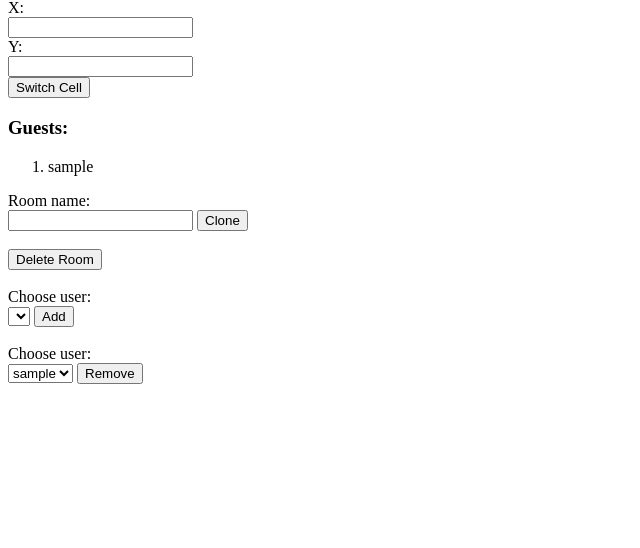
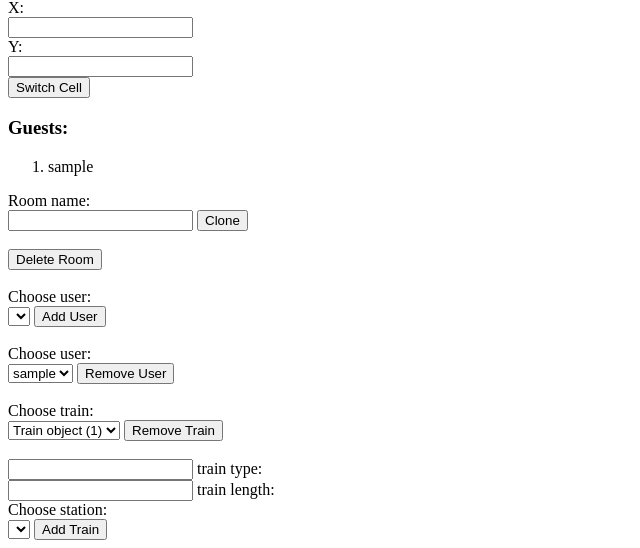
Before and after one commit to ucanyiit/YATSIM, a Django app: page /room/1 in a window 1280 px wide. Shown: the part 944-1492 px from the top of the page, without its empty margins (0-640 px from the left). Before the commit the page ends 1328 px from the top, so only its background shows below. Run offline with Django 4.2, Linux system fonts and the light colour scheme; a user stored in the database is signed in; tables that the repository leaves empty hold one stand-in row (values such as "Sample post"); lists and menus that the app fills with data are empty.

Commit message:
feat: train add/remove view

```diff
--- a/yatsim/templates/dashboard/room.html
+++ b/yatsim/templates/dashboard/room.html
@@ -106,7 +106,7 @@ Hello {{ user.username }}, <a href={% url "logout" %}>logout</a> <a href={% url
         {% endfor %}
     </select>
 
-    <button type="submit" >Add</button>
+    <button type="submit" >Add User</button>
 </form>
 <br/>
 
@@ -119,12 +119,44 @@ Hello {{ user.username }}, <a href={% url "logout" %}>logout</a> <a href={% url
         {% endfor %}
     </select>
 
-    <button type="submit" >Remove</button>
+    <button type="submit" >Remove User</button>
 </form>
 {% else %}
 <form action="/room/leave/{{room.id}}/" method="post">
     {% csrf_token %}
     <button type="submit" >Leave</button>
 </form>
+<br/>
 {% endif %}
+
+<br/>
+<form action="/room/remove_train/{{room.id}}/" method="post">
+    {% csrf_token %}
+    <label for="train_id">Choose train:</label><br>
+    <select name="train_id" id="train_id">
+        {% for train in trains %}
+            <option value="{{train.id}}">{{train}}</option>
+        {% endfor %}
+    </select>
+    <button type="submit" >Remove Train</button>
+</form>
+<br/>
+
+<form action="/room/add_train/{{room.id}}/" method="post">
+    {% csrf_token %}
+    <input type="text" id="train_type" name="train_type">
+    <label for="train_type">train type:</label><br>
+
+    <input type="number" id="train_length" name="train_length">
+    <label for="train_length">train length:</label><br>
+
+    <label for="station_id">Choose station:</label><br>
+    <select name="station_id" id="station_id">
+        {% for station in stations %}
+            <option value="{{station.id}}">{{station}}</option>
+        {% endfor %}
+    </select>
+    <button type="submit" >Add Train</button>
+</form>
+
 {% endblock %}
--- a/yatsim/urls.py
+++ b/yatsim/urls.py
@@ -72,4 +72,14 @@ urlpatterns = [
         views.rotate_cell,
         name="rotate_cell",
     ),
+    path(
+        "room/add_train/<int:room_id>/",
+        views.add_train,
+        name="add_train",
+    ),
+    path(
+        "room/remove_train/<int:room_id>/",
+        views.remove_train,
+        name="remove_train",
+    ),
 ]
--- a/yatsim_dashboard/views.py
+++ b/yatsim_dashboard/views.py
@@ -11,7 +11,7 @@ from .forms import (  # PlaceCellForm,; RotateCellForm,; SwitchCellForm,
     RoomIdForm,
     UserIdForm,
 )
-from .models import Cell, Room
+from .models import Cell, Room, Train
 
 # TODO: There are some empty control flow branches (else: pass). Let's have
 # a look at them.
@@ -53,6 +53,10 @@ def room_view(request, room_id):
     for cell in cell_objects:
         cells[cell.y][cell.x] = cell
 
+    stations = [c for c in cell_objects if c.type == "8"]
+
+    trains = Train.objects.filter(room_id=room_id)
+
     return render(
         request,
         "dashboard/room.html",
@@ -62,6 +66,8 @@ def room_view(request, room_id):
             "users": users,
             "is_owner": room.owner == user,
             "cells": cells,
+            "stations": stations,
+            "trains": trains,
         },
     )
 
@@ -192,7 +198,7 @@ def place_cell(request, room_id):
                 cell = get_object_or_404(Cell, room_id=room.id, x=x, y=y)
                 with transaction.atomic():
                     cell.delete()
-                    cell = Cell(x=x, y=y, room_id=room.id, type=cell_type)
+                    cell = Cell(x=x, y=y, room_id=room, type=cell_type)
                     cell.save()
             else:
                 raise PermissionDenied
@@ -251,12 +257,45 @@ def rotate_cell(request, room_id):
 
 @login_required
 def add_train(request, room_id):
-    pass
+    user = request.user
+    room = get_object_or_404(Room, pk=room_id)
+    if request.method == "POST":
+        if user in room.guests.all() or user == room.owner:
+            data = request.POST
+            if data["train_type"] not in ["0", "1"]:
+                raise Exception("Train type should be '0' or '1'")
+            station = get_object_or_404(Cell, pk=data["station_id"])
+            if station.type != "8":
+                raise Exception("Not a station :( don't be cheeky.")
+            exists = Train.objects.filter(source=station)
+            if exists:
+                raise Exception(
+                    "Station is full. Remove existing train from the station."
+                )
+            train = Train(
+                room_id=room,
+                type=data["train_type"],
+                length=data["train_length"],
+                source=station,
+            )
+            train.save()
+        else:
+            raise PermissionDenied
+    return redirect(f"/room/{room_id}")
 
 
 @login_required
 def remove_train(request, room_id):
-    pass
+    user = request.user
+    room = get_object_or_404(Room, pk=room_id)
+    if request.method == "POST":
+        if user in room.guests.all() or user == room.owner:
+            train_id = request.POST["train_id"]
+            train = get_object_or_404(Train, pk=train_id)
+            train.delete()
+        else:
+            raise PermissionDenied
+    return redirect(f"/room/{room_id}")
 
 
 @login_required
```
